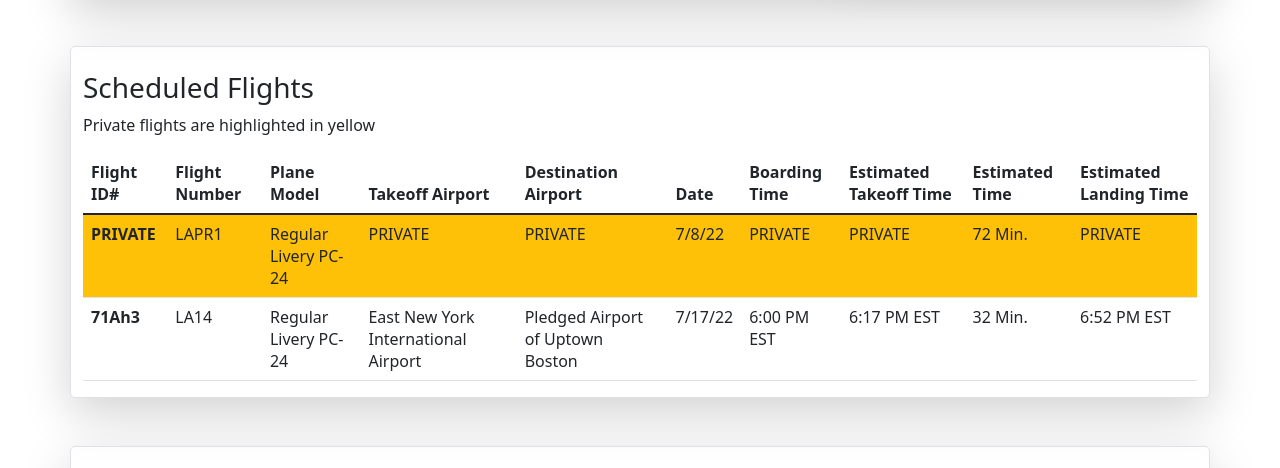
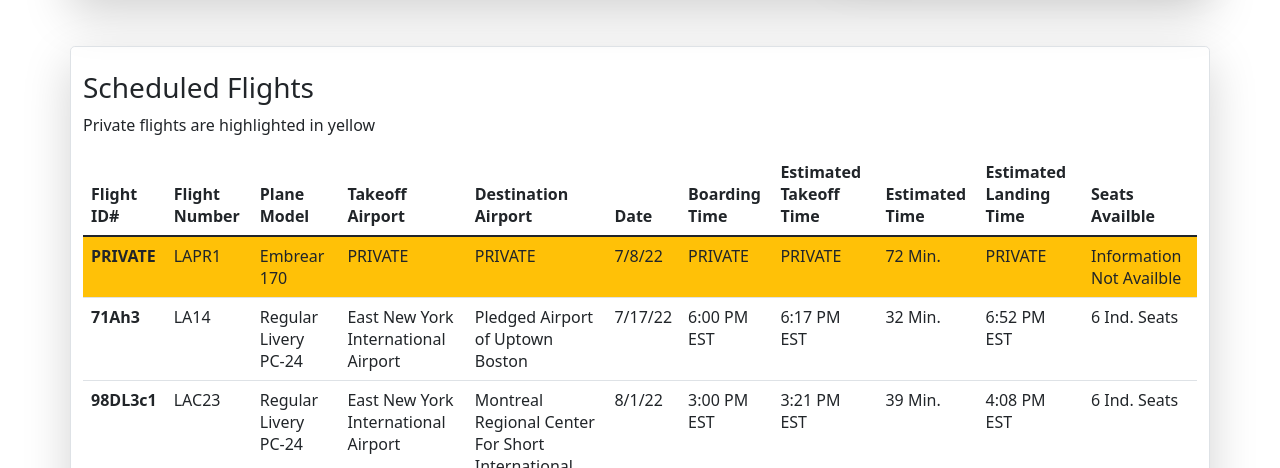
Before and after one commit to madler12345/leapairlines, a plain HTML site: page index.html in a window 1280 px wide. Shown: the part 450-918 px from the top of the page. Drawn offline with nearby package versions, Linux system fonts and the light colour scheme.

Commit message:
Add files via upload

```diff
--- a/index.html
+++ b/index.html
@@ -55,13 +55,14 @@
               <th scope="col">Estimated Takeoff Time</th>
               <th scope="col">Estimated Time</th>
               <th scope="col">Estimated Landing Time</th>
+              <th scope="col">Seats Availble</th>
             </tr>
             </thead>
             <tbody>
               <tr class="bg-warning">
                 <th scope="row">PRIVATE</th>
                 <td>LAPR1</td>
-                <td>Regular Livery PC-24</td>
+                <td>Embrear 170</td>
                 <td>PRIVATE</td>
                 <td>PRIVATE</td>
                 <td>7/8/22</td>
@@ -69,6 +70,7 @@
                 <td>PRIVATE</td>
                 <td>72 Min.</td>
                 <td>PRIVATE</td>
+                <td>Information Not Availble</td>
               </tr>
             <tr>
               <th scope="row">71Ah3</th>
@@ -81,6 +83,20 @@
               <td>6:17 PM EST</td>
               <td>32 Min.</td>
               <td>6:52 PM EST</td>
+              <td>6 Ind. Seats</td>
+            </tr>
+            <tr>
+              <th scope="row">98DL3c1</th>
+              <td>LAC23</td>
+              <td>Regular Livery PC-24</td>
+              <td>East New York International Airport</td>
+              <td>Montreal Regional Center For Short International Flights</td>
+              <td>8/1/22</td>
+              <td>3:00 PM EST</td>
+              <td>3:21 PM EST</td>
+              <td>39 Min.</td>
+              <td>4:08 PM EST</td>
+              <td>6 Ind. Seats</td>
             </tr>
             </tbody>
           </table>
```
